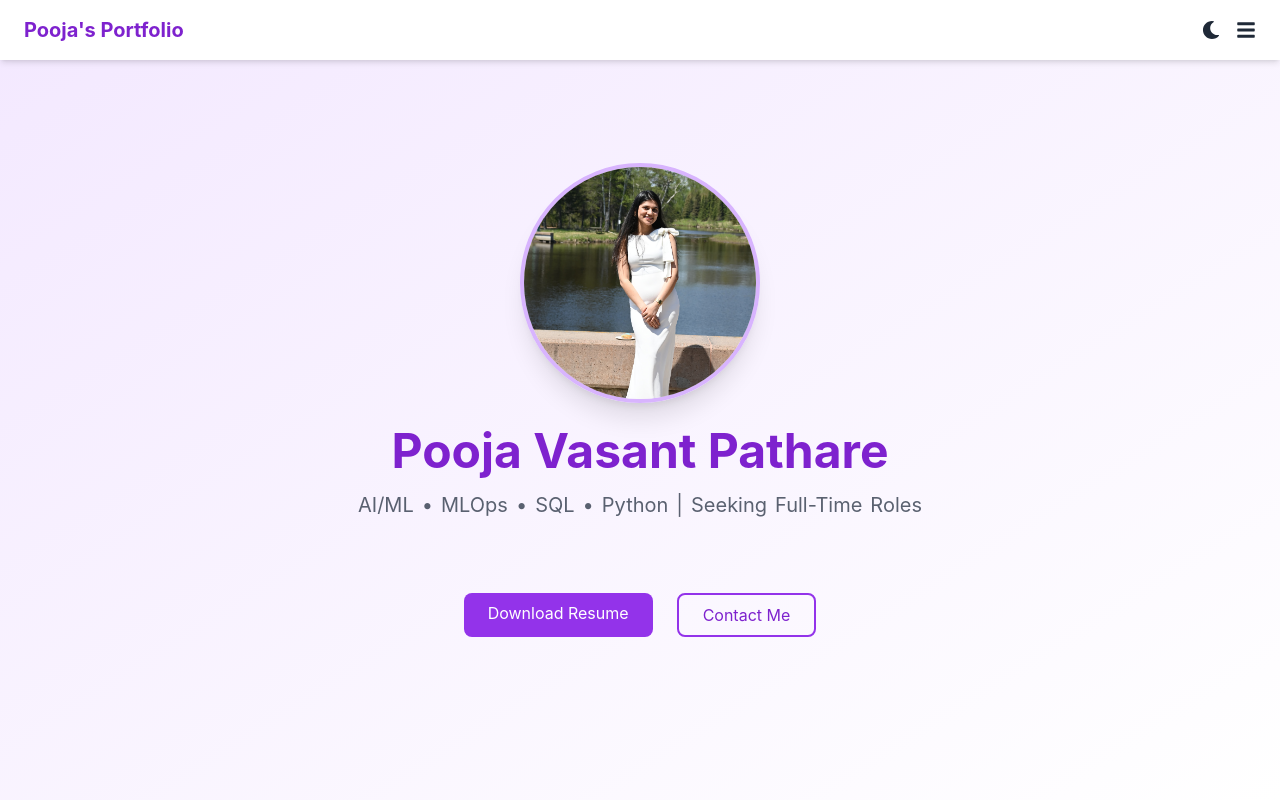
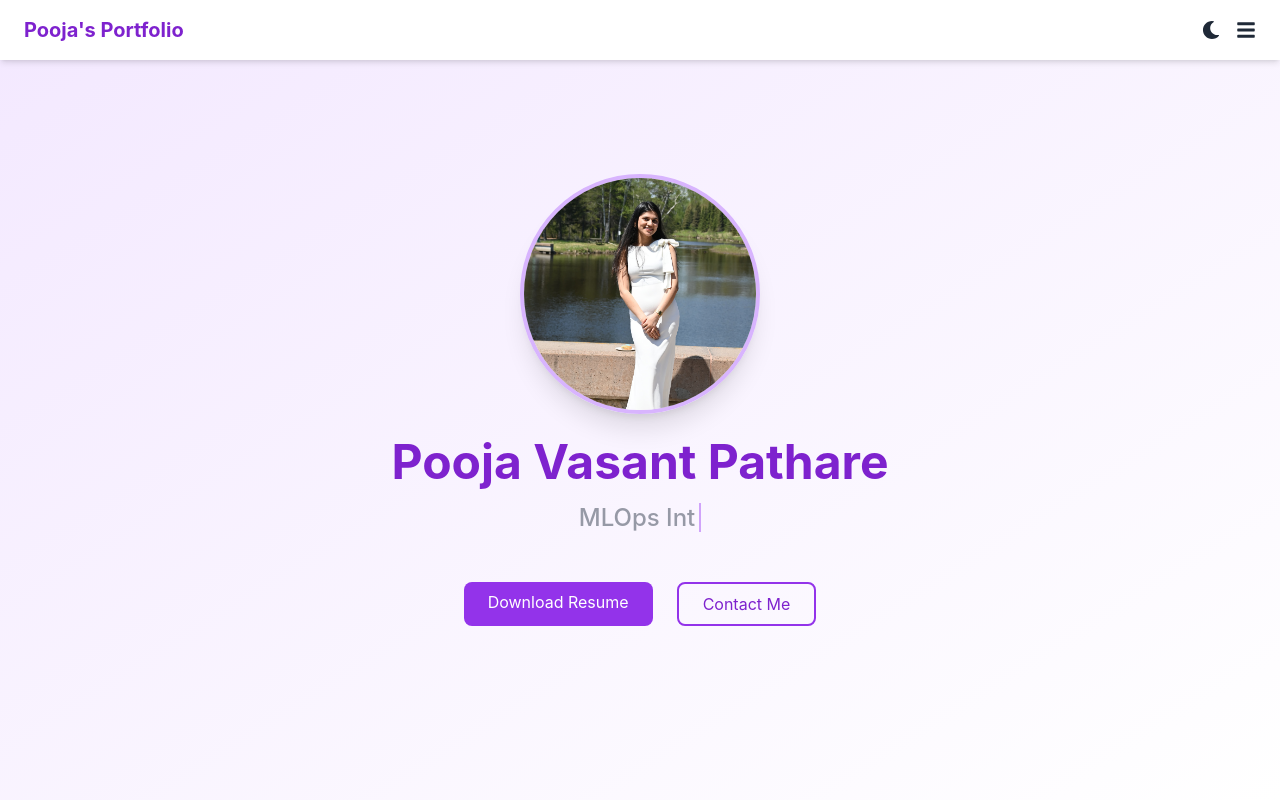
Before and after one commit to poojap13/Portfolio, a React (Vite) app: page / in a window 1280 px wide. Shown: the top 800 px of the page. Built offline with nearby package versions, Linux system fonts and the light colour scheme.

Commit message:
Update Home.jsx

```diff
--- a/src/pages/Home.jsx
+++ b/src/pages/Home.jsx
@@ -1,36 +1,54 @@
+import React, { useState, useEffect } from "react";
+import myPhoto from "../assets/myphoto.jpg";
 import { motion } from "framer-motion";
-import { useEffect, useState } from "react";
-import myPhoto from "../assets/myphoto.jpg";
 
 export default function Home() {
-  const taglines = [
-    "Aspiring Data & AI Professional | MLOps Intern @Vosyn | MSc CS @Lakehead",
-    "AI/ML • MLOps • SQL • Python | Seeking Full-Time Roles",
+  const sentences = [
+    "Aspiring Data & AI Professional",
+    "MLOps Intern @Vosyn | MSc CS @Lakehead",
+    "AI/ML • MLOps • SQL • Python",
+    "Seeking Full-Time Roles"
   ];
 
-  const [index, setIndex] = useState(0);
-  const [show, setShow] = useState(true);
+  const [text, setText] = useState("");
+  const [index, setIndex] = useState(0); // Sentence index
+  const [charIndex, setCharIndex] = useState(0); // Character index
+  const [isDeleting, setIsDeleting] = useState(false);
 
-  // Switch sentences every 5 seconds
   useEffect(() => {
-    const timer = setInterval(() => {
-      setShow(false); // Fade out
-      setTimeout(() => {
-        setIndex((prev) => (prev + 1) % taglines.length);
-        setShow(true); // Fade in new
-      }, 600);
-    }, 6000);
-    return () => clearInterval(timer);
-  }, []);
+    const currentSentence = sentences[index];
+    let typingSpeed = isDeleting ? 50 : 100;
 
-  const words = taglines[index].split(" ");
+    const type = () => {
+      if (!isDeleting) {
+        if (charIndex < currentSentence.length) {
+          setText(currentSentence.substring(0, charIndex + 1));
+          setCharIndex((prev) => prev + 1);
+        } else {
+          // Full sentence typed, wait then start deleting
+          setTimeout(() => setIsDeleting(true), 1200);
+        }
+      } else {
+        if (charIndex > 0) {
+          setText(currentSentence.substring(0, charIndex - 1));
+          setCharIndex((prev) => prev - 1);
+        } else {
+          // Move to next sentence
+          setIsDeleting(false);
+          setIndex((prev) => (prev + 1) % sentences.length);
+        }
+      }
+    };
+
+    const timeout = setTimeout(type, typingSpeed);
+    return () => clearTimeout(timeout);
+  }, [charIndex, isDeleting, index, sentences]);
 
   return (
     <section
       id="home"
       className="min-h-screen flex flex-col justify-center items-center bg-gradient-to-br from-purple-100 to-white dark:from-gray-900 dark:to-gray-800 text-center px-6 transition-colors duration-500"
     >
-      {/* Profile Photo */}
       <motion.img
         src={myPhoto}
         alt="Pooja Pathare"
@@ -40,7 +58,6 @@ export default function Home() {
         transition={{ duration: 0.8 }}
       />
 
-      {/* Name */}
       <motion.h1
         className="text-4xl md:text-5xl font-bold text-purple-700 dark:text-purple-300"
         initial={{ y: 40, opacity: 0 }}
@@ -50,37 +67,18 @@ export default function Home() {
         Pooja Vasant Pathare
       </motion.h1>
 
-      {/* Tagline */}
-      <motion.div
-        className="text-lg md:text-xl mt-4 text-gray-700 dark:text-gray-300 max-w-2xl text-center min-h-[70px]"
-        initial={{ opacity: 0 }}
-        animate={{ opacity: show ? 1 : 0 }}
-        transition={{ duration: 0.5 }}
-      >
-        <div className="flex flex-wrap justify-center">
-          {words.map((word, i) => (
-            <motion.span
-              key={i}
-              className="mx-1"
-              initial={{ opacity: 0, y: 10 }}
-              animate={{ opacity: 1, y: 0 }}
-              transition={{
-                delay: i * 0.15,
-                duration: 0.3,
-              }}
-            >
-              {word}
-            </motion.span>
-          ))}
-        </div>
-      </motion.div>
+      {/* Typewriter Effect */}
+      <div className="mt-4 h-12 text-xl md:text-2xl text-gray-700 dark:text-gray-300 font-medium">
+        <span className="border-r-2 border-purple-500 pr-1 animate-pulse">
+          {text}
+        </span>
+      </div>
 
-      {/* Buttons */}
       <motion.div
         className="mt-8 flex gap-6"
         initial={{ y: 20, opacity: 0 }}
         animate={{ y: 0, opacity: 1 }}
-        transition={{ delay: 0.7 }}
+        transition={{ delay: 1 }}
       >
         <a
           href="/pooja_resume.pdf"
@@ -89,7 +87,6 @@ export default function Home() {
         >
           Download Resume
         </a>
-
         <a
           href="#contact"
           className="border-2 border-purple-600 text-purple-700 dark:text-purple-300 px-6 py-2 rounded-lg hover:bg-purple-100 dark:hover:bg-gray-700 transition duration-300"
```
